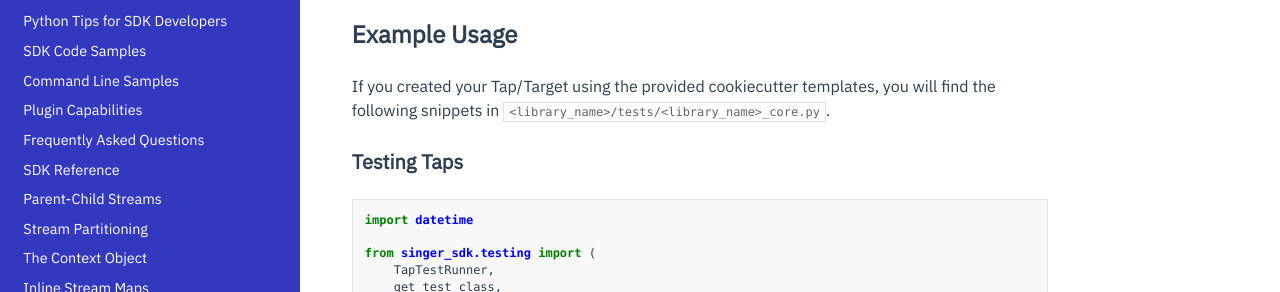
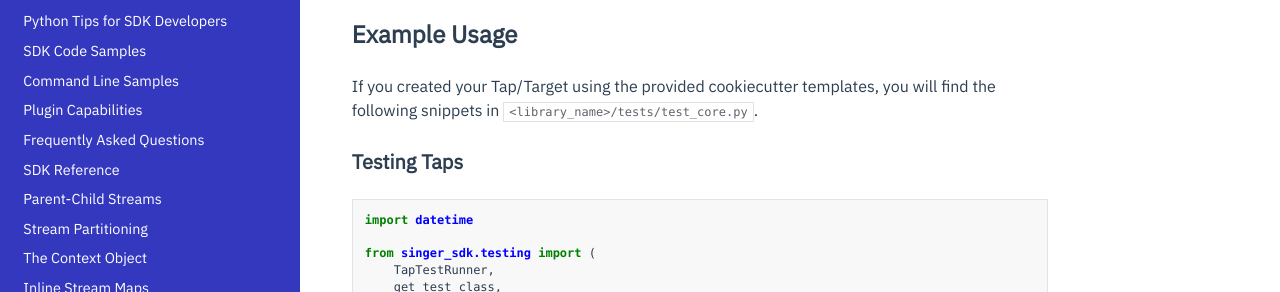
Before and after one commit to meltano/sdk, a Sphinx documentation site: the page built from docs/testing.md, in a window 1280 px wide and 900 px high, scrolled down 414 px. Shown: the part 155-447 px from the top of the window. Built offline with Sphinx 7.4.7 and the Read the Docs theme 2.0.0, drawn with Linux system fonts in a browser that asks for light colours.

Commit message:
Update docs/testing.md
Co-authored-by: Dan Norman <buzzcutnorman@gmail.com>

```diff
--- a/docs/testing.md
+++ b/docs/testing.md
@@ -14,7 +14,7 @@ The Meltano SDK test framework consists of 4 main components:
 
 ## Example Usage
 
-If you created your Tap/Target using the provided cookiecutter templates, you will find the following snippets in `<library_name>/tests/<library_name>_core.py`.
+If you created your Tap/Target using the provided cookiecutter templates, you will find the following snippets in `<library_name>/tests/test_core.py`.
 
 ### Testing Taps
 
```
